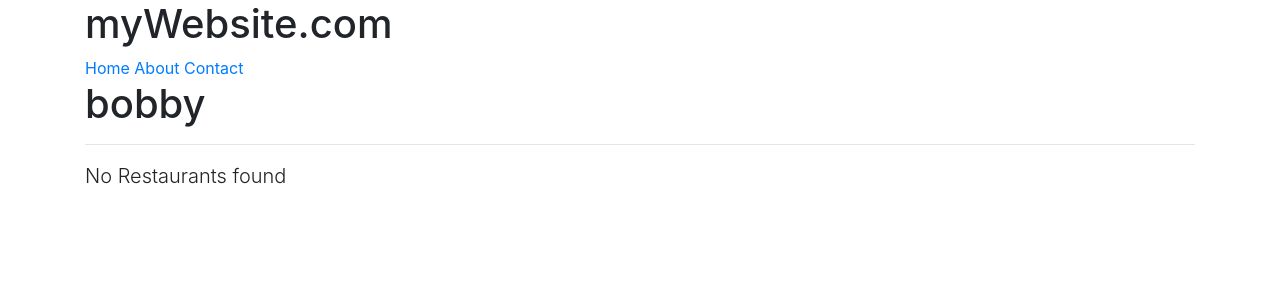
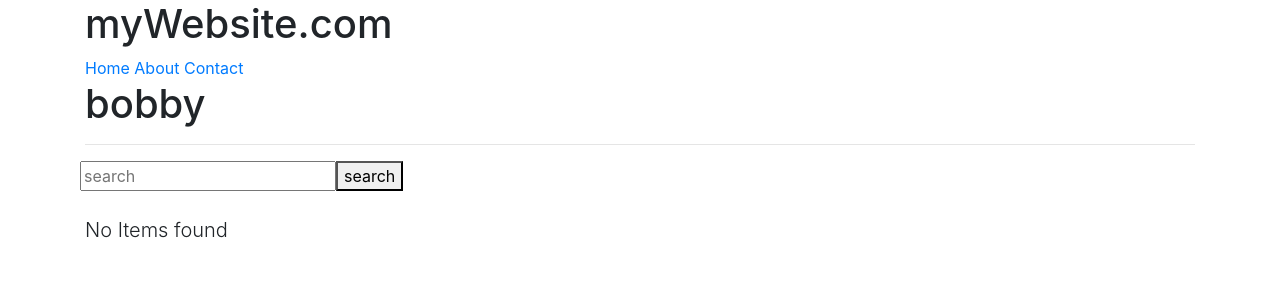
Before and after one commit to vykuntaharsha/Restaurants, a Django app: a page that uses src/profiles/templates/profiles/user.html in a window 1280 px wide. Shown: the top 300 px of the page. Run offline with Django 3.2, Linux system fonts and the light colour scheme; data comes from the database, SQL or seed files in the repository; some libraries are stand-ins or nearby versions.

Commit message:
implemented search function by adding it to model and creating queryset

```diff
--- a/src/profiles/templates/profiles/user.html
+++ b/src/profiles/templates/profiles/user.html
@@ -4,17 +4,24 @@
 {% block content %}
 <h1>{{ user.username }}</h1>
 <hr/>
-{% if user.restaurantlocation_set.all.exists %}
-{% for restaurant in user.restaurantlocation_set.all  %}
+<form class="form-row" method="get" action=".">
+    <input type="text" placeholder="search" name="q" value="{{ request.GET.q }}">
+    <button class="submit-row" type="submit" > search </button>
+</form><br/>
+{% if locations %}
+{% for restaurant in locations  %}
     <div class="row">
         <div class="col-sm-12">
             <div class="card card-default" style="margin-bottom: 15px">
             <h4>{{restaurant.name}}</h4>
-                <p>{{restaurant.location}} | {{ restaurant.category }}</p>
+                <p><a href="{{ request.path }}?q={{restaurant.location}}"> {{restaurant.location}}</a> |
+                    <a href="{{ request.path }}?q={{restaurant.category}}"> {{ restaurant.category }}</a></p>
                 <ul>
                     {% for item in restaurant.item_set.all %}
                     <li style="margin-bottom: 25px"><b>{{ item.name }}</b><br/>
-                        {{ item.contents }}
+                        {% for ing in item.get_contents %}
+                        <a href="{{ request.path }}?q={{ing}}"> {{ ing }}</a>
+                        {% endfor %}
                     </li>
                     {% endfor %}
                 </ul>
@@ -23,6 +30,6 @@
     </div>
 {% endfor %}
 {% else %}
-<p class="lead" >No Restaurants found</p>
+<p class="lead" >No Items found</p>
 {% endif %}
 {% endblock content%}
--- a/src/profiles/views.py
+++ b/src/profiles/views.py
@@ -2,6 +2,8 @@
 from django.http import Http404
 from django.shortcuts import render, get_object_or_404
 from django.views.generic import DetailView
+from restaurants.models import RestaurantLocation
+from menus.models import Item
 # Create your views here.
 
 User = get_user_model()
@@ -16,3 +18,13 @@
         if username is None:
             raise Http404
         return get_object_or_404(User, username__iexact=username, is_active=True)
+
+    def get_context_data(self, **kwargs):
+        context = super(ProfileDetailView, self).get_context_data(**kwargs)
+        user = self.get_object()
+        query = self.request.GET.get('q')
+        item_exists = Item.objects.filter(user=user).exists()
+        queryset = RestaurantLocation.objects.filter(owner=user).search(query)
+        if item_exists and queryset.exists():
+            context['locations'] = queryset
+        return context
--- a/src/restaurants/models.py
+++ b/src/restaurants/models.py
@@ -1,5 +1,6 @@
 from django.db import models
 from django.db.models.signals import pre_save, post_save
+from django.db.models import Q
 from .utils import unique_slug_generator
 from .validators import validate_category
 from django.conf import settings
@@ -10,6 +11,29 @@
 User = settings.AUTH_USER_MODEL
 
 
+class RestaurantLocationQuerySet(models.QuerySet):
+    def search(self, query):  # RestaurantLocation.objects.all.search(query='')
+        if query:
+            query = query.strip()
+            return self.filter(
+            Q(name__icontains=query)|
+            Q(location__icontains=query)|
+            Q(location__icontains=query)|
+            Q(category__icontains=query)|
+            Q(item__name__icontains=query)|
+            Q(item__contents__icontains=query)
+            ).distinct()
+        return self
+
+
+class RestaurantLocationManger(models.Manager):
+    def get_queryset(self):
+        return RestaurantLocationQuerySet(self.model, using=self._db)
+
+    def search(self, query):  # RestaurantsLocation.objects.search()
+        return self.search(query)
+
+
 class RestaurantLocation(models.Model):
     owner = models.ForeignKey(User)
     name = models.CharField(max_length=120)
@@ -18,6 +42,8 @@
     timestamp = models.DateTimeField(auto_now_add=True)
     updated = models.DateTimeField(auto_now=True)
     slug = models.SlugField(null=True,blank=True)
+
+    objects = RestaurantLocationManger()  # add Model.objects.all()
 
     def __str__(self):
         return self.name
```
